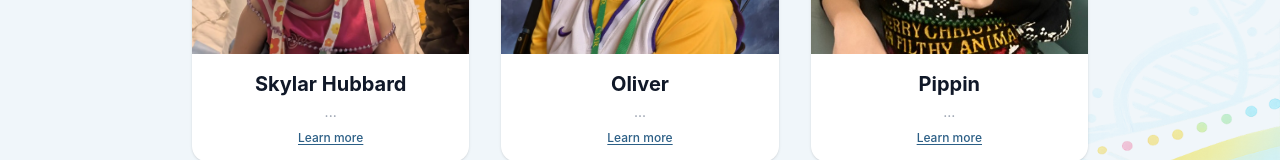
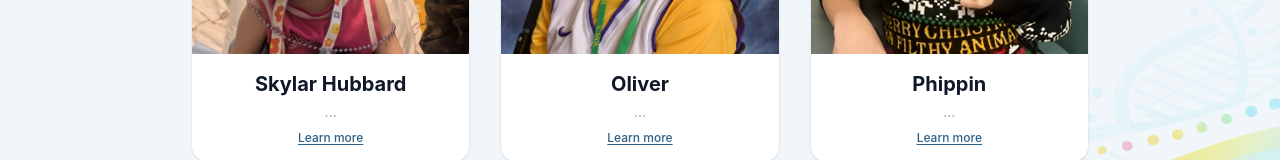
Before and after one commit to inwang123/rarediseaseweb, a React (Vite) app: page / in a window 1280 px wide. Shown: the part 2238-2398 px from the top of the page. Built offline with nearby package versions, Linux system fonts and the light colour scheme.

Commit message:
Fixed Phippin's name

```diff
--- a/src/components/Story.jsx
+++ b/src/components/Story.jsx
@@ -12,8 +12,8 @@ const patients = [
     bio: "Oliver was diagnosed with Beta-mannosidosis at the age of 4. He was the first patient diagnosed in the U.S. and underwent an experimental bone marrow transplant at the age of 4, the first in medical history for Beta-mannosidosis. Through research initiated by The Lost Enzyme Project, it was discovered that Oliver has a second rare HSPD1 disorder. Collectively, Oliver's symptoms continue to progress. He is considered blind, experiences chronic pain, has difficulty with swallowing and speech, and has lost his ability to walk. He desperately needs life-saving Beta-mannosidosis and HSPD1 treatment. Despite his challenges, Oliver loves his life. He has a wonderful sense of humor and a kind heart. Oliver works hard, loves travel, basketball, and all things LA Lakers. Most of all, Oliver believes in the possibility of a better future.",
   },
   {
-    name: "Pippin",
-    img: "/Pippin_bio.jpg",
+    name: "Phippin",
+    img: "/Phippin_bio.jpg",
     bio: "Bio coming soon.",
   },
 ];
```
Also changed, not shown: public/Pippin_bio.jpg (deleted).
